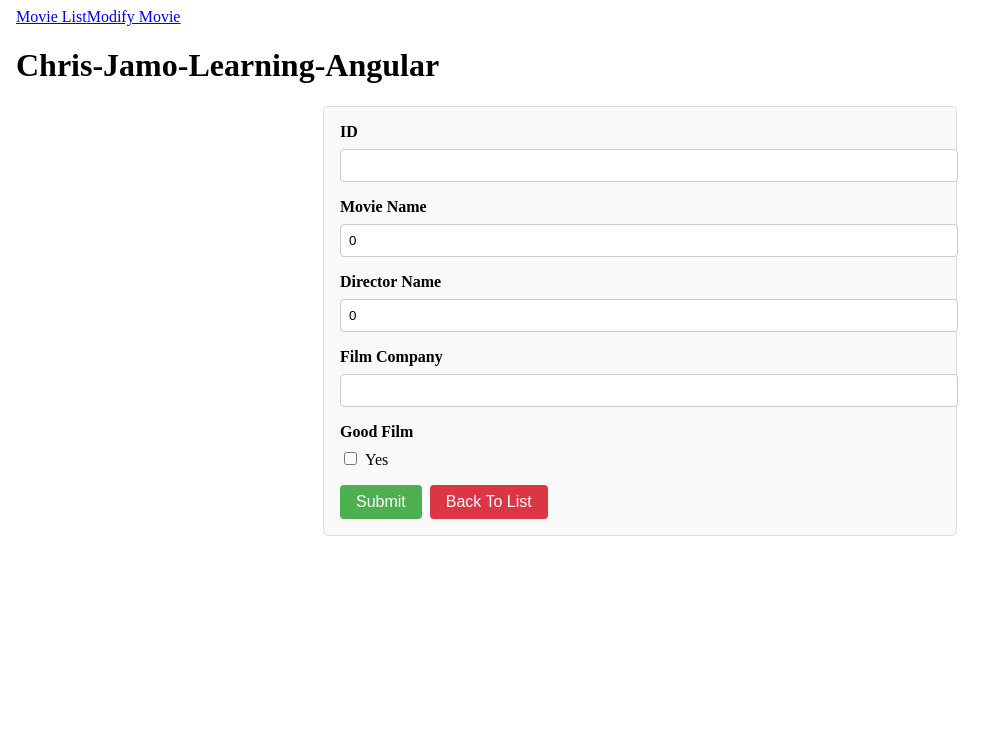
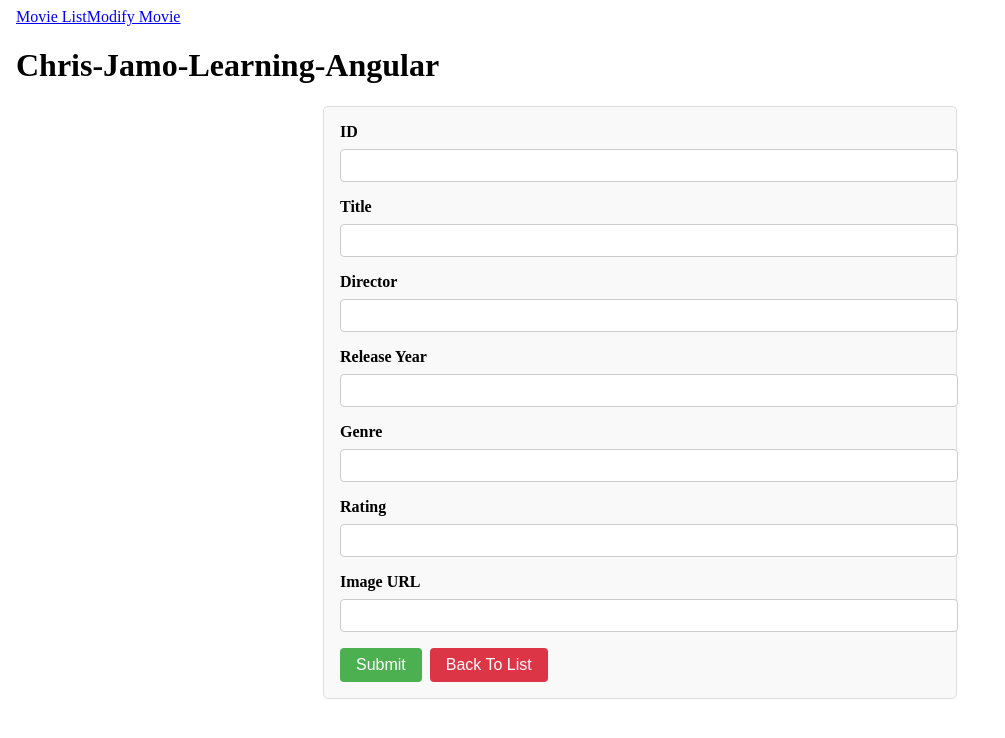
Before and after one commit to W0685475/Chris-Jamo-Learning-Angular, an Angular app: page /modify-movie in a window 1280 px wide. Shown: the top 738 px of the page, without its empty margins (0-1005 px from the left). Built offline with nearby package versions, Linux system fonts and the light colour scheme.

Commit message:
Fixed add, delete, and update

```diff
--- a/src/app/Services/movie.service.ts
+++ b/src/app/Services/movie.service.ts
@@ -25,12 +25,14 @@ export class MovieService {
     this.movieList.push(newMovie)
     return of(this.movieList);
   }
-  updateMovie(updatedMovie: Movie): Observable<Movie[]> {
+  updateMovie(updatedMovie: Movie): Observable<Movie | undefined> {
+
     const index = this.movieList.findIndex(movie => movie.id=== updatedMovie.id);
-    if (index !== -1) {
+    if (index > -1) {
       this.movieList[index] = updatedMovie;
+      return of(updatedMovie)
     }
-    return of(this.movieList);
+    return of(undefined);
 
   }
   deleteMovie(movieId: number): Observable<Movie[]> {
--- a/src/app/Shared/Modules/movie.ts
+++ b/src/app/Shared/Modules/movie.ts
@@ -5,5 +5,5 @@ export interface Movie {
   releaseYear: number;
   genre: string;
   rating: number;
-  image: string;
+  image?: string;
 }
--- a/src/app/modify-list-item/modify-list-item.component.html
+++ b/src/app/modify-list-item/modify-list-item.component.html
@@ -1,4 +1,3 @@
-<!-- modify-student.component.html -->
 <form [formGroup]="movieForm" (ngSubmit)="onSubmit()">
   <!-- ID Field -->
   <div class="form-group">
@@ -6,34 +5,45 @@
     <input type="number" id="id" formControlName="id" />
   </div>
 
-  <!-- First Name Field -->
+  <!-- Title Field -->
   <div class="form-group">
-    <label for="movieName">Movie Name</label>
-    <input type="text" id="movieName" formControlName="movieName" />
+    <label for="title">Title</label>
+    <input type="text" id="title" formControlName="title" />
   </div>
 
-  <!-- Last Name Field -->
+  <!-- Director Field -->
   <div class="form-group">
-    <label for="directorName">Director Name</label>
-    <input type="text" id="directorName" formControlName="directorName" />
+    <label for="director">Director</label>
+    <input type="text" id="director" formControlName="director" />
   </div>
 
-  <!-- Department Field -->
+  <!-- Release Year Field -->
   <div class="form-group">
-    <label for="filmCompany">Film Company</label>
-    <input type="text" id="filmCompany" formControlName="filmCompany" />
+    <label for="releaseYear">Release Year</label>
+    <input type="number" id="releaseYear" formControlName="releaseYear" />
   </div>
 
-  <!-- Is Admin Checkbox -->
+  <!-- Genre Field -->
   <div class="form-group">
-    <label for="goodFilm">Good Film</label>
-    <input type="checkbox" id="goodFilm" formControlName="goodFilm" />
-    <span>Yes</span>
+    <label for="genre">Genre</label>
+    <input type="text" id="genre" formControlName="genre" />
+  </div>
+
+  <!-- Rating Field -->
+  <div class="form-group">
+    <label for="rating">Rating</label>
+    <input type="number" id="rating" formControlName="rating" min="0" max="10" step="0.1" />
+  </div>
+
+  <!-- Image Field -->
+  <div class="form-group">
+    <label for="image">Image URL</label>
+    <input type="text" id="image" formControlName="image" />
   </div>
 
   <!-- Submit Button (Add or Update) -->
   <div class="button-group">
     <button type="submit">Submit</button>
-<button type="button" (click)="navigateToMovieList()">Back To List</button>
+    <button type="button" (click)="navigateToMovieList()">Back To List</button>
   </div>
 </form>
--- a/src/app/modify-list-item/modify-list-item.component.ts
+++ b/src/app/modify-list-item/modify-list-item.component.ts
@@ -1,26 +1,25 @@
-import { Component, OnInit } from '@angular/core';
-import { FormBuilder, FormGroup, FormsModule, ReactiveFormsModule, Validators } from "@angular/forms";
-import { ActivatedRoute, Router } from "@angular/router";
-import { MovieService } from "../Services/movie.service";
-import { Movie } from "../Shared/Modules/movie";
-import { NgIf } from "@angular/common";
-import { catchError, of } from "rxjs";
+import {Component, OnInit} from '@angular/core';
+import {FormBuilder, FormGroup, FormsModule, ReactiveFormsModule, Validators} from "@angular/forms";
+import {ActivatedRoute, Router} from "@angular/router";
+import {MovieService} from "../Services/movie.service";
+import {Movie} from "../Shared/Modules/movie";
+import {NgIf} from "@angular/common";
+import {catchError, map, of, switchMap} from "rxjs";
 
 @Component({
   selector: 'app-modify-list-item',
   standalone: true,
   imports: [
-    // FormsModule,
-    // NgIf,
+    FormsModule,
+    NgIf,
     ReactiveFormsModule
   ],
   templateUrl: './modify-list-item.component.html',
-  styleUrls: ['./modify-list-item.component.css']
+  styleUrl: './modify-list-item.component.css'
 })
 export class ModifyListItemComponent implements OnInit {
   movieForm: FormGroup;
   movie: Movie | undefined;
-  movies: Movie[] = [];
 
   constructor(
     private fb: FormBuilder,
@@ -29,102 +28,56 @@ export class ModifyListItemComponent implements OnInit {
     private router: Router
   ) {
     this.movieForm = this.fb.group({
-      id: [''],
-      movieName: [0],
-      directorName: [0],
-      filmCompany: [''],
-      goodFilm: [false],
-        // ['', Validators.required],
+      id: [''],                    // ID is required
+      title: [''],                 // Title is required
+      director: [''],              // Director is required
+      releaseYear: [''],  // Release year is required and within valid range
+      genre: [''],                 // Genre is required
+      rating: [''],  // Rating is required and within 0 to 10
+      image: ['']
     });
   }
 
   ngOnInit(): void {
-    this.movieService.getMovies().subscribe(movies => {
-      this.movies = movies;
-    });
-
     const id = this.route.snapshot.paramMap.get('id');
     if (id) {
       this.movieService.getMovieById(+id).subscribe(movie => {
-        if (movie) {
+        if(movie) {
           this.movie = movie;
+
           this.movieForm.patchValue(movie);
         }
       });
     }
   }
-  //       catchError(error => {
-  //         console.error('Error fetching movie', error);
-  //         return of(undefined);
-  //       })
-  //     ).subscribe(movie => {
-  //       if (movie) {
-  //         this.movie = movie;
-  //         this.movieForm.patchValue(movie);
-  //       }
-  //     });
-  //   }
-  // }
 
   onSubmit(): void {
-    const updatedMovie = this.movieForm.value;
+    const movie: Movie = this.movieForm.value;
 
-    // Check if we're updating an existing movie
-    if (updatedMovie.id) {
-      this.movieService.updateMovie(updatedMovie);
+    // Check if we're updating an existing student
+    if (movie.id) {
+      console.log('Updating movie', movie);
+      this.movieService.updateMovie(movie);
     } else {
-      this.movieService.addMovie(updatedMovie);
-    }
-    this.router.navigate(['movies']);
+      // For adding a new student, generate a new ID
+      const newId = this.movieService.generateNewId(); // This method will create a new ID
+      movie.id = newId;
+      movie.image = "Image_not_available.jpg";
+      this.movieService.addMovie(movie);
     }
 
-  //       catchError(error => {
-  //         console.error('Error updating movie', error);
-  //         return of(undefined); // Return an observable of undefined in case of error
-  //       })
-  //     ).subscribe(() => {
-  //       console.log('Movie updated successfully');
-  //       this.movieForm.reset(); // Reset the form after successful update
-  //       this.router.navigate(['/movies']); // Navigate back to movie list
-  //     });
-  //   } else {
-  //     // Generate a new ID for the new movie
-  //     movie.id = this.movieService.generateNewId(); // Generate a new ID
-  //     this.movieService.addMovie(movie).pipe(
-  //       catchError(error => {
-  //         console.error('Error adding new movie', error);
-  //         return of(undefined); // Return an observable of undefined in case of error
-  //       })
-  //     ).subscribe(() => {
-  //       console.log('Movie added successfully');
-  //       this.movieForm.reset(); // Reset the form after successful addition
-  //       this.router.navigate(['/movies']); // Navigate back to movie list
-  //     });
-  //   }
-  // }
+    this.router.navigate(['/movies']);
+  }
 
   onDelete(): void {
-    if (this.movie) {
-      this.movieService.deleteMovie(this.movie.id).subscribe(() => {
+    const id = this.movieForm.get('id')?.value;
+    if (id) {
+      this.movieService.deleteMovie(id);
       this.router.navigate(['/movies']);
-      });
     }
   }
 
-  //   const id = this.movieForm.get('id')?.value;
-  //   if (id) {
-  //     this.movieService.deleteMovie(id).pipe(
-  //       catchError(error => {
-  //         console.error('Error deleting movie', error);
-  //         return of(undefined);
-  //       })
-  //     ).subscribe(() => {
-  //       this.router.navigate(['/movies']);
-  //     });
-  //   }
-  // }
-
   navigateToMovieList(): void {
-    this.router.navigate(['/movies']);
+    this.router.navigate(['movies']);
   }
 }
--- a/src/app/movie-list-item/movie-list-item.component.ts
+++ b/src/app/movie-list-item/movie-list-item.component.ts
@@ -58,6 +58,8 @@ export class MovieListItemComponent implements OnInit {
       });
     });
   }
+
+
   goBack(): void {
     this.router.navigate(['/movies']);
   }
--- a/src/app/movie-list/movie-list.component.ts
+++ b/src/app/movie-list/movie-list.component.ts
@@ -42,7 +42,7 @@ export class MovieListComponent implements OnInit {
     this.movieService.deleteMovie(id).subscribe({
       next: (updatedMovieList: Movie[]) => {
         this.movieList = updatedMovieList;
-        // console.log(`Movie with id ${id} deleted successfully`);
+        console.log(`Movie with id ${id} deleted successfully`);
       },
       error: (err: any) => console.error("Error deleting movie", err)
     });
@@ -51,4 +51,6 @@ export class MovieListComponent implements OnInit {
   navigateToMovieList() {
     this.router.navigate(['modify-movie']);
   }
+
+  protected readonly movies = movies;
 }
```
Also changed, not shown: public/Assets/Image_not_available.png (added). Lines whose indentation alone changed are shown as unchanged.
